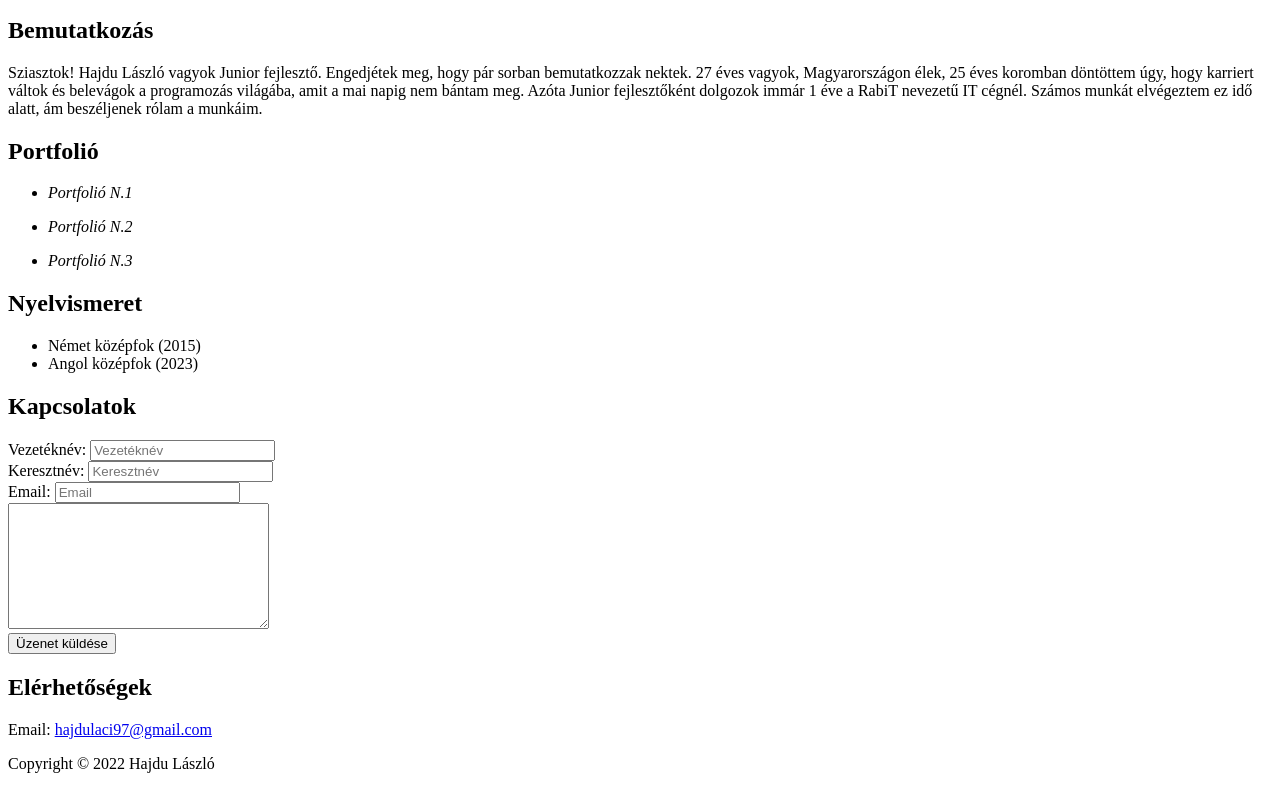
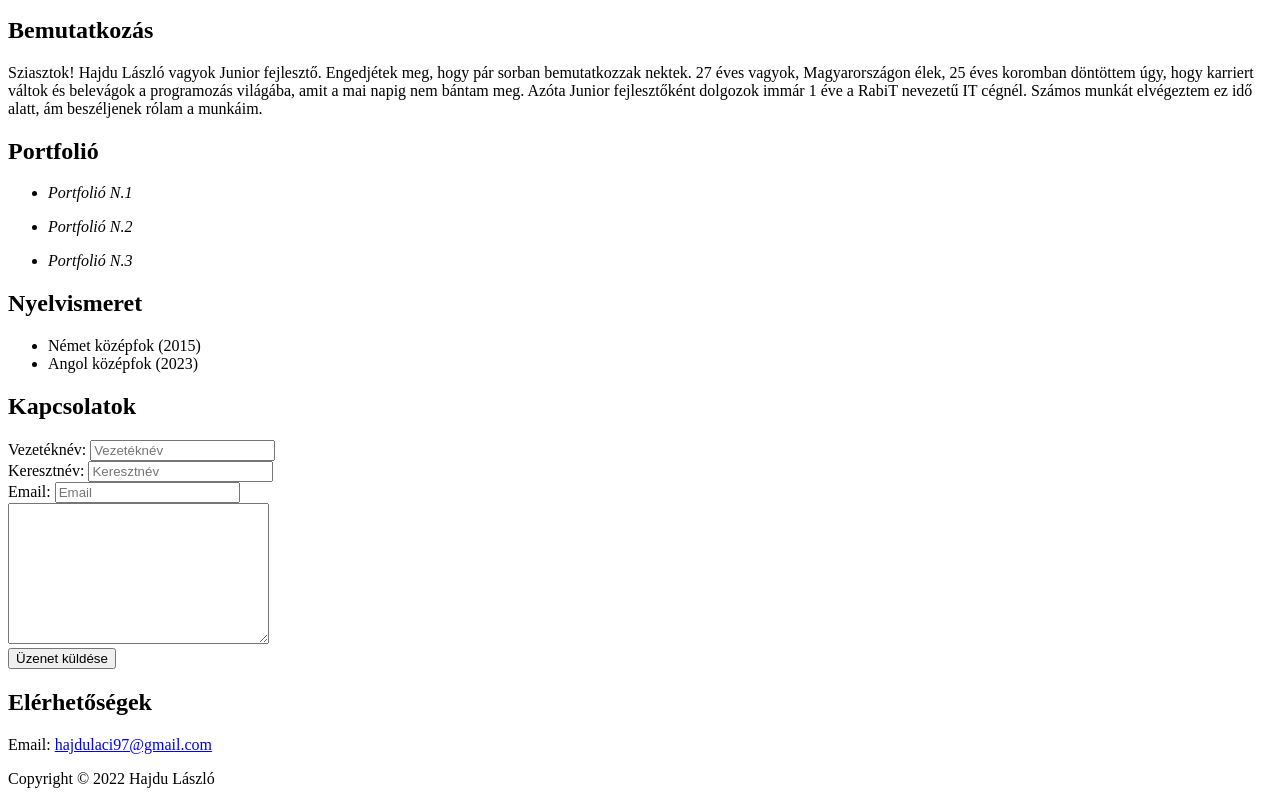
Before and after one commit to HajduLaszlo/HajduLaszlo.github.io, a plain HTML site: page index.html in a window 1280 px wide. Shown: the part 130-934 px from the top of the page. Drawn offline with Linux system fonts and the light colour scheme.

Commit message:
portfolió

```diff
--- a/index.html
+++ b/index.html
@@ -76,7 +76,7 @@
         </div>
         <div>
           <label>
-            <textarea name="Üzenet" cols="30" rows="8"></textarea>
+            <textarea name="Üzenet" cols="30" rows="9"></textarea>
           </label>
         </div>
         <div>
```
